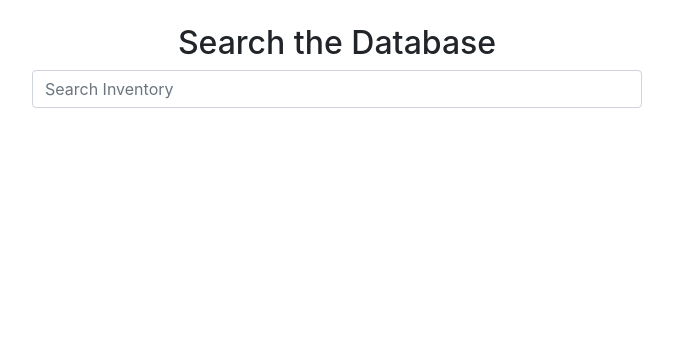
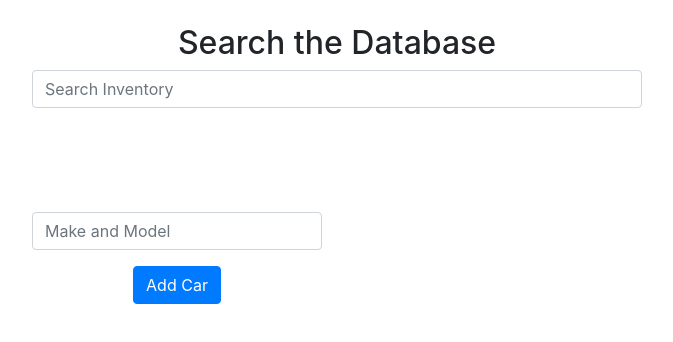
Before and after one commit to Jerling1989/Car-Search, a plain HTML site: page index.html in a window 1280 px wide. Shown: the whole page, without its empty margins (303-976 px from the left). Drawn offline with nearby package versions, Linux system fonts and the light colour scheme.

Commit message:
create add car form

```diff
--- a/index.html
+++ b/index.html
@@ -15,12 +15,29 @@
 
 	<div id="container" class="text-center col-6 offset-3">
 		<br />
-		<h2>Search the Database</h2>
-		<input class="form-control" type="text" name="search" id="search" placeholder="Search Inventory" />
+		<!-- <div class="row"> -->
+			<h2>Search the Database</h2>
+			<input class="form-control" type="text" name="search" id="search" placeholder="Search Inventory" />
+		<!-- </div> -->
 		<br />
 		<br />
 
 		<h2 class="alert-success" id="result"></h2>
+		<br />
+		<br />
+
+		<div class="row">
+			<form class="col-6" method="POST" action="">
+				<div class="form-group">
+					<input type="text" class="form-control" name="car_name" placeholder="Make and Model" />
+				</div>
+				<div class="form-group">
+					<input type="submit" class="btn btn-primary" name="" value="Add Car">
+				</div>
+
+			</form>
+		</div>
+
 	</div>
 
 
```
